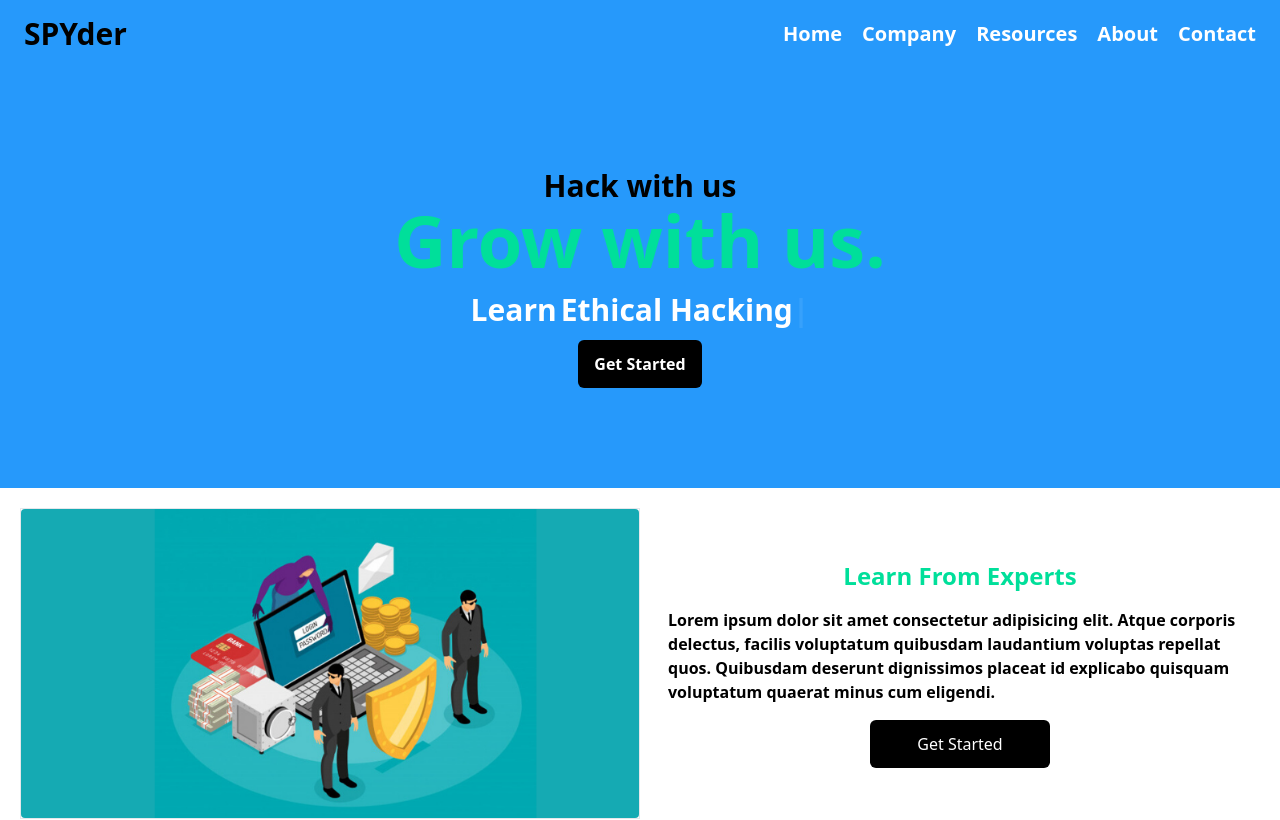
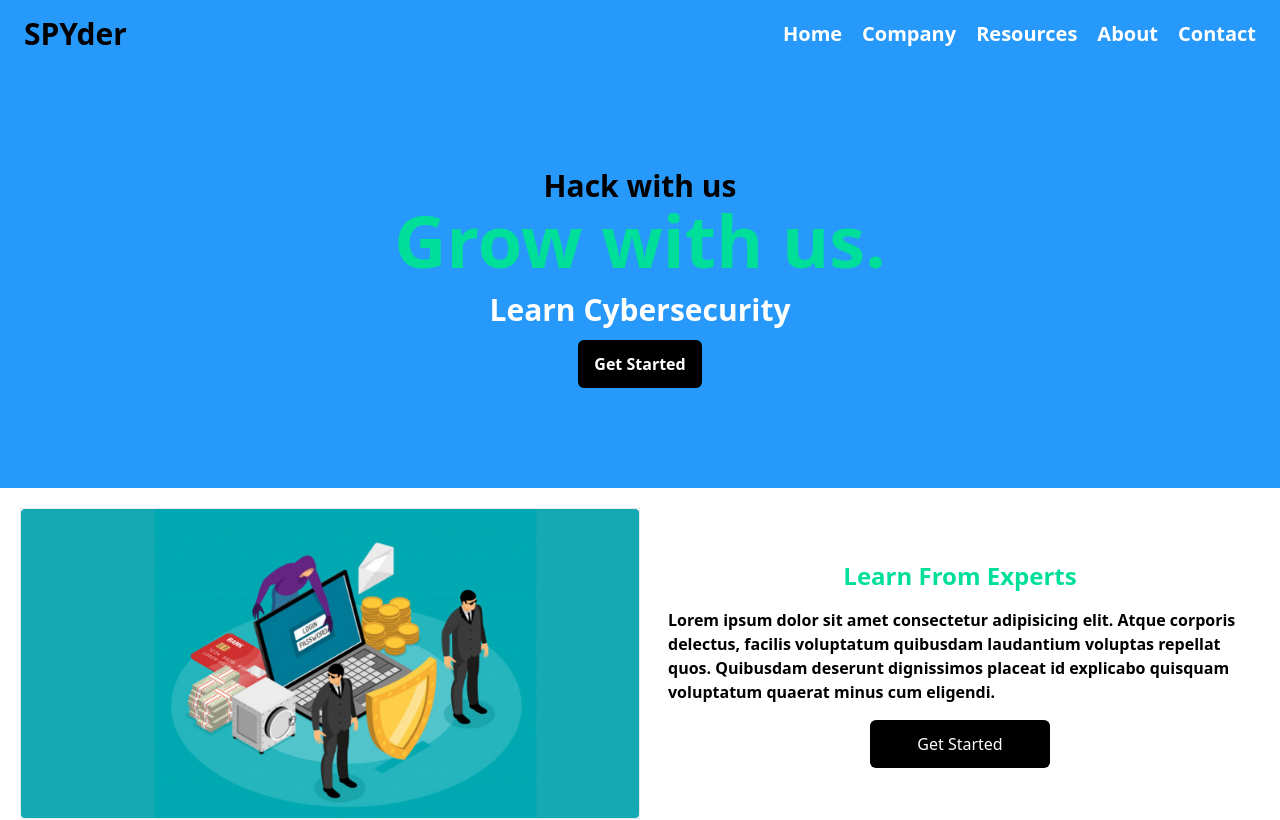
Before and after one commit to Shuklashashi0706/SPYder, a React (Create React App) app: page / in a window 1280 px wide. Shown: the top 820 px of the page. Built offline with nearby package versions, Linux system fonts and the light colour scheme.

Commit message:
react-typed uninstall

```diff
--- a/package.json
+++ b/package.json
@@ -10,7 +10,6 @@
     "react-dom": "^18.2.0",
     "react-icons": "^4.8.0",
     "react-scripts": "5.0.1",
-    "react-typed": "^1.2.0",
     "web-vitals": "^2.1.4"
   },
   "scripts": {
--- a/src/components/Banner.js
+++ b/src/components/Banner.js
@@ -1,5 +1,5 @@
 import React from "react";
-import Typed from "react-typed";
+// import Typed from "react-typed"; //abhi ke liye react-type delete kr rha hu baad me install krna he
 function Banner() {
   return (
     <div className="bg-[#2699fb] py-[100px] w-full text-center font-bold">
@@ -8,9 +8,9 @@ function Banner() {
       </div>
       <h1 className=" text-[#00df9a] text-4xl md:text-7xl">Grow with us.</h1>
       <div className=" text-xl md:text-3xl text-white mt-4 ">
-        Learn
-        <Typed className="pl-[4px]"
-        strings={["Cyber Security","Ethical Hacking","Penetration Testing"]} typeSpeed={100} backSpeed={50} loop={true} />
+        Learn Cybersecurity
+        {/* <Typed className="pl-[4px]"
+        strings={["Cyber Security","Ethical Hacking","Penetration Testing"]} typeSpeed={100} backSpeed={50} loop={true} /> */}
       </div>
       <button className='bg-black text-white rounded-md p-3 px-4 mt-3 hover:scale-110'>Get Started</button>
     </div>
```
Also changed, not shown: 1 other file (tests, documents, lock files or other folders).
